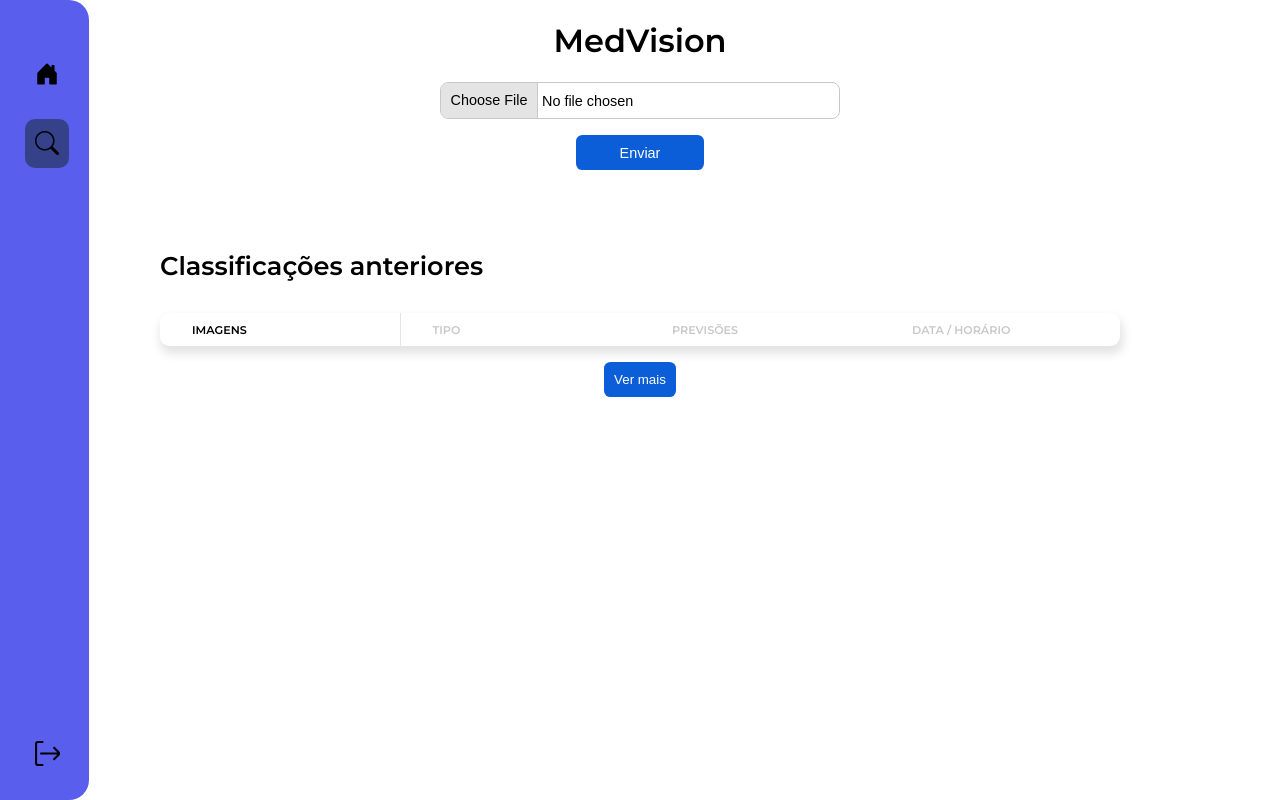
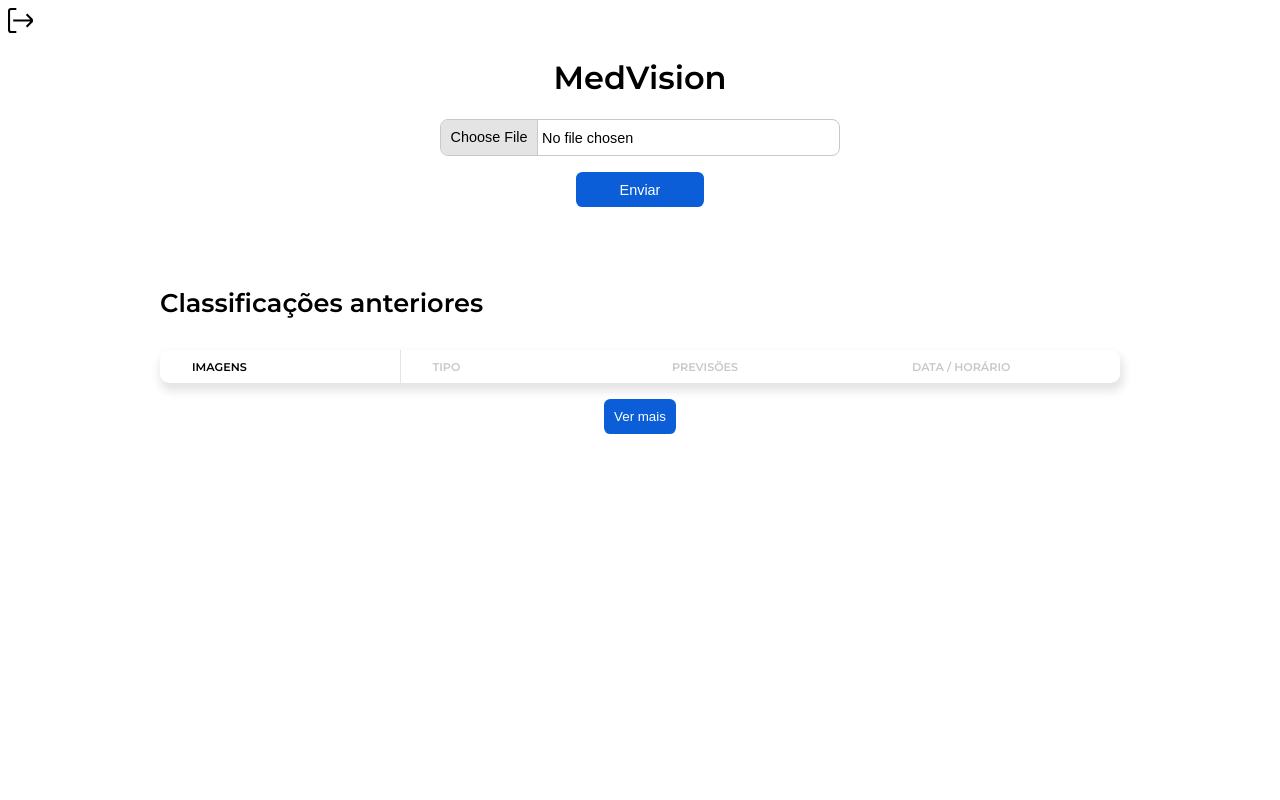
Before and after one commit to mathiww/MedVision, a Flask app: page /dashboard in a window 1280 px wide. Run offline with Flask 3, Linux system fonts and the light colour scheme; the visitor is signed in with stand-in values (Sample User, id 1); data that the repository does not hold is empty; some libraries are stand-ins or nearby versions.

Commit message:
Revert "Merge branch 'main' of https://github.com/kannonw/web-prototype"
This reverts commit b29089fa7b77773da1e14bb6b23bece2d3f1eb02, reversing
changes made to 2eb967379cefed9a6615e83e884fb1c02808cbbb.

```diff
--- a/app/forms.py
+++ b/app/forms.py
@@ -31,4 +31,4 @@ class LoginForm(FlaskForm):
 
 
 class ImageForm(FlaskForm):
-    image = FileField(validators=[InputRequired(), FileAllowed(upload_set=['png', 'tiff', 'jpeg', 'jpg', 'dicom'], message='Tipo de arquivo não permitido.')])
+    image = FileField(validators=[InputRequired(), FileAllowed(upload_set=['png', 'tiff', 'jpeg', 'jpg', 'dicom'], message='File type not allowed.')])
--- a/app/static/css/main.css
+++ /dev/null
@@ -1,44 +0,0 @@
-body {
-    display: flex;
-    flex-direction: row;
-    justify-content: flex-start;
-    margin: 0;
-}
-
-.lateralMenu {
-    display: flex;
-    padding: 40px 10px 30px 15px;
-    background-color: #595EEC;
-    flex-direction: column;
-    justify-content: space-between;
-    align-items: center;
-    align-self: center;
-    height: 100vh;
-    top: 0;
-    position: fixed;
-    border-radius: 0 20px 20px 0;
-}
-
-a {
-    text-decoration: none;
-    color: black;
-}
-
-.menuPrincipal {
-    display: flex;
-    flex-direction: column;
-}
-
-.menuPrincipal a {
-    padding: 10px;
-    margin: 10px;
-}
-
-.menuPrincipal i {
-    font-size: 1.5rem;
-}
-
-.menuItem.active {
-    background-color: #354188;
-    border-radius: 10px;
-}
--- a/app/templates/Dashboard.html
+++ b/app/templates/Dashboard.html
@@ -13,19 +13,13 @@
     <script src="https://unpkg.com/htmx.org@1.9.5"></script>
     <script src="https://code.jquery.com/jquery-3.6.0.min.js"></script>
     <script src="{{url_for('static', filename='js/dashboard.js')}}"></script>
-    <link rel="stylesheet" href="{{url_for('static', filename='css/main.css')}}">
-    <link rel="stylesheet" href="https://cdn.jsdelivr.net/npm/bootstrap-icons@1.11.1/font/bootstrap-icons.css">
+
     <title>Dashboard</title>
 </head>
 <body>
-    <div class="lateralMenu">
-        <div class="menuPrincipal">
-            <a href="/" class="menuItem"><i class="bi bi-house-door-fill"></i></a>
-            <a href="/dashboard" class="menuItem active"><i class="bi bi-search"></i></a>
-        </div>
-        <a href="/logout"><img id="imagemLogout" src="../static/icons/saida.svg" alt="Logout"></a>
-    </div>
+    <a href="/logout"><img id="imagemLogout" src="../static/icons/saida.svg" alt="Logout"></a>
     <main id="main-content">
+
         <form action="/redirect-to-model" method="POST" id="confirmModal" class="modal">
             <div class="modal-card">
                 <h2>Tela de confirmação</h2>
@@ -104,6 +98,7 @@
                     {% endfor %}
                 </tbody>
             </table>
+
             <div id="load-more">
                 <button hx-get="/load-more" hx-trigger="click" hx-target="#content-container" hx-swap="beforeend">Ver mais</button>
             </div>
--- a/app/views.py
+++ b/app/views.py
@@ -32,9 +32,9 @@ def load_user(user_id):
 
 
 @main.route('/', methods=['GET'])
-@login_required
 def home():
-    return render_template('PaginaInicial.html')
+    return redirect(url_for('main.login'))
+
 
 @main.route('/register', methods=['GET', 'POST'])
 def register():
```
Also changed, not shown: app/templates/PaginaInicial.html (deleted, +0 -39 lines).
